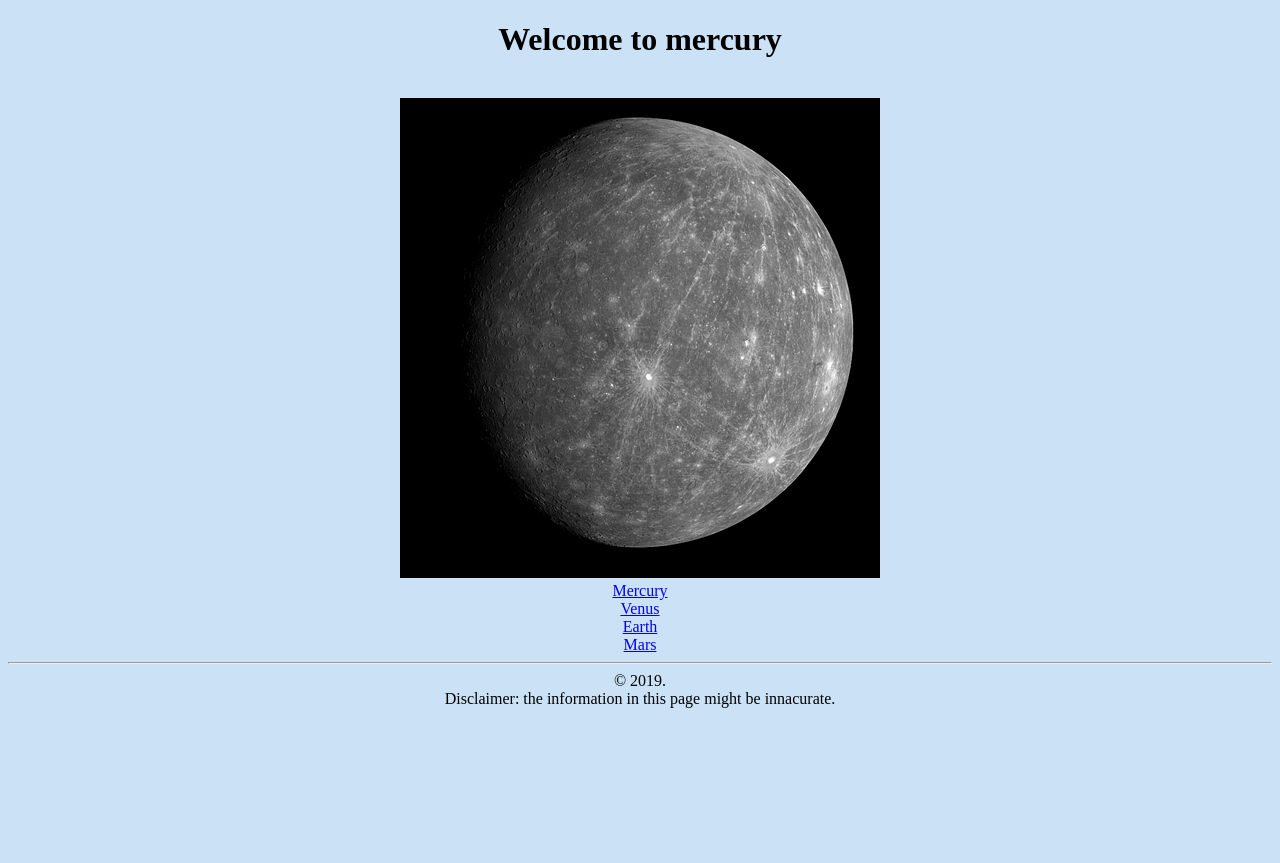
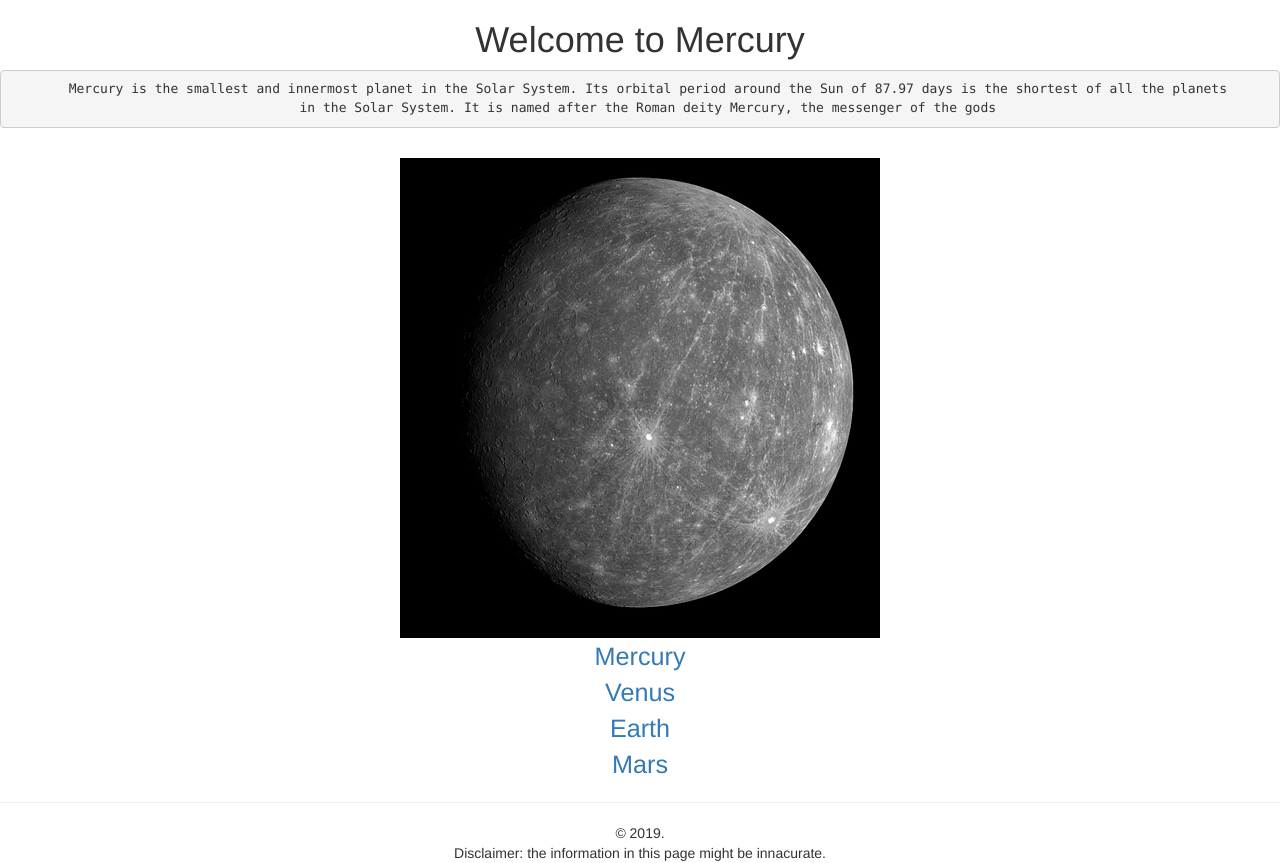
Before and after one commit to adiaw5/cst366-lab4, a Node server app: page /mercury in a window 1280 px wide. Before the commit the page ends 708 px from the top, so only its background shows below. Run offline with Node 20, Linux system fonts and the light colour scheme; some libraries are stand-ins or nearby versions.

Commit message:
update  commit of planets site

```diff
--- a/public/css/styles.css
+++ b/public/css/styles.css
@@ -2,3 +2,21 @@ body {
   background-color : #CBE2F6;
   text-align: center;
 }
+
+a {
+  padding: 15px;
+  padding-bottom: 4px;
+  font-size: 1.8em;
+  text-decoration: none;
+  color: white
+}
+
+.active {
+  color: red;
+}
+
+a:hover {
+  border-bottom:2px orange solid;
+  font-size:2em;
+  transition: .9s;
+}
--- a/views/index.html
+++ b/views/index.html
@@ -3,6 +3,8 @@
   Welcome to the Solar System Site!
 </h1>
 <p>
+  Our Solar System has eight planets which orbit the sun. In order of distance from the sun they are; Mercury,
+  Venus, Earth, Mars, Jupiter, Saturn, Uranus, and Neptune. However only 4 are dicussed on this website.
   Click on a planet to know more about it
 </p>
 <img src="/img/solar-system-439046__480.jpg" alt="The Solar System"> <br>
--- a/views/mercury.html
+++ b/views/mercury.html
@@ -1,8 +1,12 @@
 <% include partials/header.ejs %>
-  <h1>
-    Welcome to mercury
-  </h1>
-   <br>
+<h1>
+  Welcome to Mercury
+</h1>
+<pre>
+  Mercury is the smallest and innermost planet in the Solar System. Its orbital period around the Sun of 87.97 days is the shortest of all the planets
+  in the Solar System. It is named after the Roman deity Mercury, the messenger of the gods
+</pre>
+<br>
 <img src="/img/mercury-11591__480.png" alt="The Solar System"> <br>
 <% include partials/navigation.ejs %>
 <% include partials/footer.ejs %>
--- a/views/partials/header.ejs
+++ b/views/partials/header.ejs
@@ -4,5 +4,10 @@
   <meta charset="UTF-8">
   <title>The solar System site</title>
   <link rel="stylesheet" href="/css/styles.css"/>
+  <link  href="css/styles.css" rel="stylesheet" type="text/css" />
+  <link href="https://fonts.googleapis.com/css?family=Pacifico" rel="stylesheet">
+  <link href="https://maxcdn.bootstrapcdn.com/bootstrap/3.3.7/css/bootstrap.min.css" rel="stylesheet" integrity="sha384-BVYiiSIFeK1dGmJRAkycuHAHRg32OmUcww7on3RYdg4Va+PmSTsz/K68vbdEjh4u" crossorigin="anonymous">
+  <script src="https://ajax.googleapis.com/ajax/libs/jquery/3.2.1/jquery.min.js"></script>
+  <script src="https://maxcdn.bootstrapcdn.com/bootstrap/3.3.7/js/bootstrap.min.js" integrity="sha384-Tc5IQib027qvyjSMfHjOMaLkfuWVxZxUPnCJA7l2mCWNIpG9mGCD8wGNIcPD7Txa" crossorigin="anonymous"></script>
 </head>
 <body>
```
Also changed, not shown: views/earth.html (+10 -4 lines), views/mars.html (+11 -5 lines), views/venus.html (+9 -5 lines), public/img/earth.jpg (added), public/img/mars.jpg (added), public/img/venus.jpg (added). Lines whose indentation alone changed are shown as unchanged.
